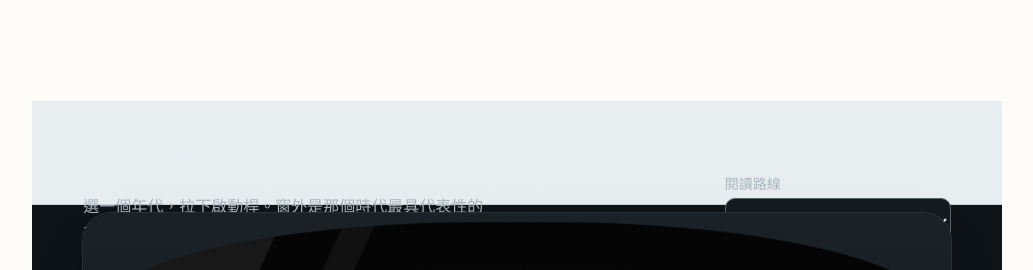
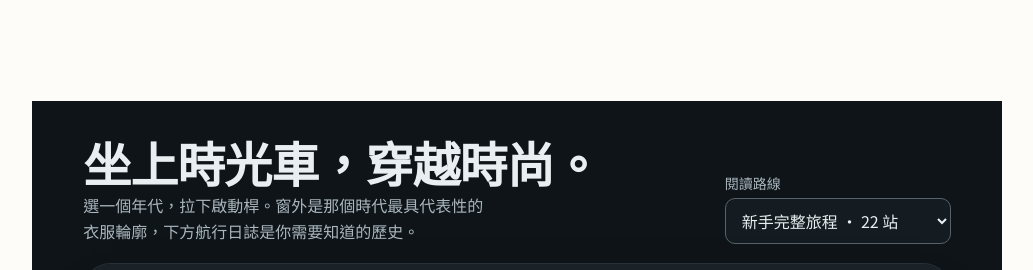
Before and after one commit to 10969Ethan/label-atlas, a plain HTML site: page index.html in a window 1280 px wide. Shown: the part 8049-8319 px from the top of the page, without its empty margins (8-1041 px from the left). Drawn offline with nearby package versions, Linux system fonts and the light colour scheme; no server answers; grey boxes are pictures that could not be loaded; animation ran at ten frames a second.

Commit message:
Fix time machine title bar clashing with site header styles
Co-Authored-By: Claude Opus 5.5 <noreply@anthropic.com>
Claude-Session: https://claude.ai/code/session_014eqEtXDEh5GGcDSjrfDqEA

```diff
--- a/index.html
+++ b/index.html
@@ -335,7 +335,7 @@ OTHER DEALINGS IN THE FONT SOFTWARE.
 #tm button,#tm input,#tm select{font:inherit;color:inherit}
 #tm a{color:inherit}
 .tm-top{display:flex;flex-wrap:wrap;gap:12px 24px;align-items:end;justify-content:space-between;padding:clamp(20px,3vw,36px) max(4vw,16px) 12px;max-width:1320px;margin:auto}
-.tm-top h1{margin:0;font:900 clamp(30px,4.4vw,48px)/1.05 'Noto Sans TC',sans-serif;letter-spacing:-.02em}
+#tm .tm-top .tm-h{margin:0;font:900 clamp(30px,4.4vw,48px)/1.05 'Noto Sans TC',sans-serif;letter-spacing:-.02em}
 .tm-top p{margin:6px 0 0;color:#aab7bf;max-width:46ch}
 .tm-route{display:grid;gap:4px}
 .tm-route label{font-size:14px;color:#aab7bf}
@@ -490,16 +490,16 @@ OTHER DEALINGS IN THE FONT SOFTWARE.
   <p class="library-editorial-note">分類為編輯選讀，並非完整或唯一的品牌定位。書封由本站設計；LOGO 僅作品牌辨識，版本依來源。未取得可靠圖檔的品牌採本站編排字標。</p>
 </section>
 <section id="time-machine" aria-label="時光機"><div id="tm">
-  <header class="tm-top">
+  <div class="tm-top">
     <div>
-      <h1>坐上時光車，穿越時尚。</h1>
+      <h2 class="tm-h">坐上時光車，穿越時尚。</h2>
       <p>選一個年代，拉下啟動桿。窗外是那個時代最具代表性的衣服輪廓，下方航行日誌是你需要知道的歷史。</p>
     </div>
     <div class="tm-route">
       <label for="tm-route">閱讀路線</label>
       <select class="tm-sel" id="tm-route"></select>
     </div>
-  </header>
+  </div>
 
   <section class="tm-car" id="tm-car" aria-label="時光車駕駛艙">
     <div class="tm-cabin" id="tm-cabin">
```
